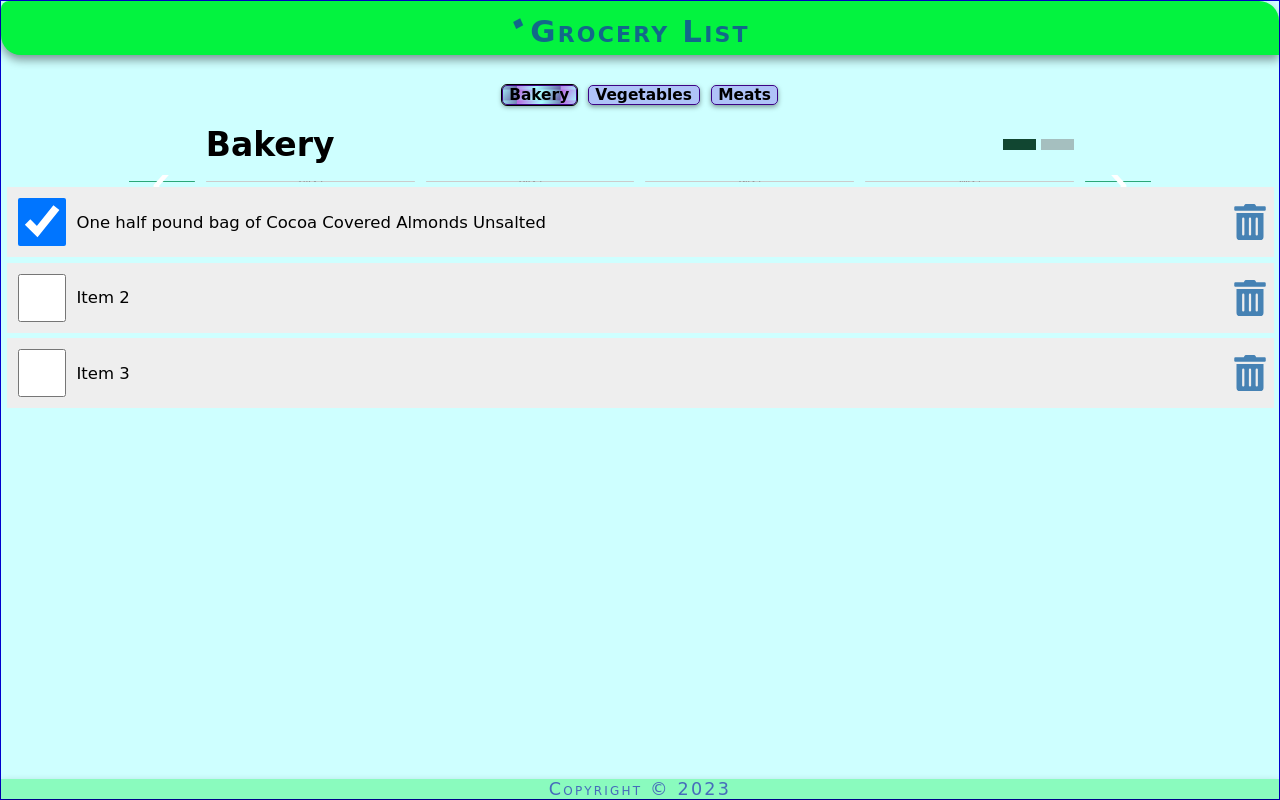
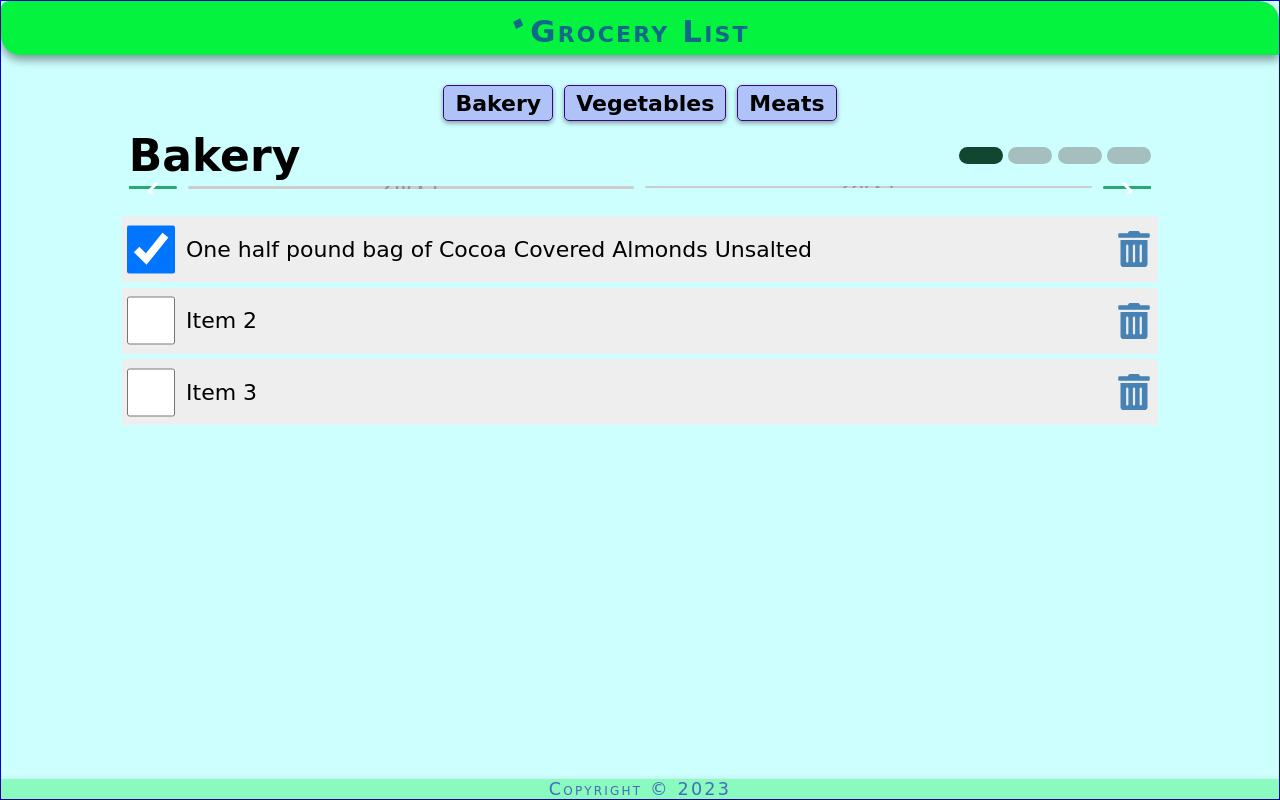
Before and after one commit to suatcg/react-grocery-list, a React app: page / in a window 1280 px wide. Built offline with nearby package versions, Linux system fonts and the light colour scheme.

Commit message:
responsiveness applied

```diff
--- a/src/Component/Categories.css
+++ b/src/Component/Categories.css
@@ -8,6 +8,7 @@
 	justify-content: center;
 	align-items: center;
 	padding: 0.4rem 0;
+	margin: 0;
 	/* border: 1px solid red; */
 }
 
@@ -39,7 +40,7 @@
 	outline: 1px solid black;
 }
 
-/* .category-items:active {
+.category-items:active {
 	background: linear-gradient(
 		127deg,
 		rgb(188 95 225),
@@ -49,8 +50,8 @@
 	background-size: 120% 60%;
 	animation: gradient-animation 1.5s ease infinite;
 	outline: 1px solid black;
-} */
-.active-category {
+}
+/* .active-category {
 	font-weight: bolder;
 	background: linear-gradient(
 		127deg,
@@ -61,7 +62,7 @@
 	background-size: 60% 60%;
 	animation: gradient-animation 1.5s ease infinite;
 	outline: 1px solid black;
-}
+} */
 
 @keyframes gradient-animation {
 	0% {
@@ -74,3 +75,10 @@
 		background-position: 0% 50%;
 	}
 }
+
+@media (min-width: 426px) {
+	.category-items {
+		font-size: 1rem;
+		padding: 0.2rem 0.5rem;
+	}
+}
--- a/src/Component/Categories.js
+++ b/src/Component/Categories.js
@@ -5,7 +5,7 @@ const Categories = ({ categorySelect }) => {
 	return (
 		<div className="category-container">
 			<ul className="category-list" onClick={(e) => categorySelect(e)}>
-				<li className="category-items active-category">Bakery</li>
+				<li className="category-items">Bakery</li>
 				<li className="category-items">Vegetables</li>
 				<li className="category-items">Meats</li>
 			</ul>
--- a/src/Component/Lists.js
+++ b/src/Component/Lists.js
@@ -3,7 +3,7 @@ import { FaTrashAlt } from 'react-icons/fa';
 
 const Lists = ({ items, handleClick }) => {
 	return (
-		<ul>
+		<ul className="list-container">
 			{items.map((item) => (
 				<li className="item" key={item.id}>
 					<input
--- a/src/Component/Product.css
+++ b/src/Component/Product.css
@@ -1,5 +1,6 @@
 :root {
-	--handle-size: 3rem;
+	/* --handle-size: 3rem; */
+	--handle-size: 1rem;
 	--img-gap: 0.25rem;
 }
 
@@ -14,7 +15,7 @@
 }
 
 .slider {
-	--items-per-screen: 4;
+	--items-per-screen: 2;
 	--slider-index: 0;
 	display: flex;
 	flex-grow: 1;
@@ -23,13 +24,13 @@
 	transition: transform 250ms ease-in-out;
 }
 
-/* .slider > img {
+.slider > img {
 	flex: 0 0 calc(100% / var(--items-per-screen));
 	max-width: calc(100% / var(--items-per-screen));
 	aspect-ratio: 16 / 9;
 	padding: var(--img-gap);
 	border-radius: 1rem;
-} */
+}
 
 .slider > span {
 	display: block;
@@ -39,7 +40,8 @@
 }
 
 .slider > span > img {
-	/* aspect-ratio: 16 / 9; */
+	width: 100%;
+	max-width: 100%;
 	border-radius: 1rem;
 }
 
@@ -79,6 +81,7 @@
 }
 
 .text {
+	font-size: 2rem;
 	transition: transform 150ms ease-in-out;
 }
 
@@ -90,11 +93,11 @@
 .header {
 	display: flex;
 	justify-content: space-between;
-	padding: 0.5rem calc(var(--img-gap) * 2 + var(--handle-size));
+	/* padding: 0.5rem calc(var(--img-gap) * 2 + var(--handle-size)); */
 }
 
 .title {
-	font-size: 1.5rem;
+	font-size: 1rem;
 	margin: 0;
 }
 
@@ -106,9 +109,13 @@
 }
 
 .progress-item {
-	flex: 0 0 1.5rem;
-	min-width: 1.5rem;
+	/* flex: 0 0 1.5rem; */
+	flex: 0 0 1rem;
+	/* min-width: 1.5rem; */
+	min-width: 1rem;
+	/* height: 0.5rem; */
 	height: 0.5rem;
+	border-radius: var(--handle-size);
 	background-color: #77777777;
 	transition: all 0.3s ease-in-out;
 }
@@ -123,14 +130,86 @@
 	background-color: rgb(17, 70, 49);
 }
 
-@media (max-width: 100px) {
+.skeleton {
+	height: 4.5rem;
+}
+/* @media (mim-width: 375px) {
 	.slider {
-		--items-per-screen: 3;
+		--items-per-screen: 2;
 	}
-}
+	.skeleton {
+		height: 5rem;
+	}
+} */
 
-@media (max-width: 760px) {
+/* @media (min-width: 321px) and (max-width: 424px) {
+	.skeleton {
+		height: 5rem;
+	}
+} */
+
+@media (min-width: 425px) {
 	.slider {
 		--items-per-screen: 2;
 	}
 }
+
+@media (min-width: 426px) and (max-width: 768px) {
+	.slider {
+		--items-per-screen: 3;
+	}
+
+	.skeleton {
+		height: 6rem;
+	}
+
+	.handle {
+		width: 2.2rem;
+	}
+
+	.title {
+		font-size: 1.5rem;
+	}
+
+	.progress-item {
+		flex: 0 0 1.5rem;
+		min-width: 1.5rem;
+		height: 0.75rem;
+	}
+
+	.skeleton {
+		height: 7rem;
+	}
+}
+
+@media (min-width: 769px) and (max-width: 1023px) {
+	.skeleton {
+		height: 9rem;
+	}
+}
+
+@media (min-width: 1024px) {
+	.handle {
+		width: 2.2rem;
+	}
+
+	.title {
+		font-size: 2rem;
+	}
+
+	.progress-item {
+		flex: 0 0 2rem;
+		min-width: 2rem;
+		height: 0.75rem;
+	}
+
+	.skeleton {
+		height: 10rem;
+	}
+}
+
+@media (min-width: 1440px) {
+	.slider {
+		--items-per-screen: 5;
+	}
+}
--- a/src/Component/ProductConatiner.js
+++ b/src/Component/ProductConatiner.js
@@ -12,7 +12,9 @@ const ProductConatiner = ({ category, err, loading, clickHandler }) => {
 				<Skeleton
 					color="grey"
 					highlightColor="#AAA"
-					className="handle "
+					className="handle skeleton"
+					// duration={2.5}
+					// height="55"
 				></Skeleton>
 			</SkeletonTheme>
 		);
@@ -46,7 +48,7 @@ const ProductConatiner = ({ category, err, loading, clickHandler }) => {
 					delayMethod="throttle"
 					useIntersectionObserver={true}
 					threshold={500}
-					effect="blur"
+					effect="opacity"
 					key={el.id}
 					src={el.url}
 					alt={el.name}
--- a/src/Component/Products.js
+++ b/src/Component/Products.js
@@ -85,7 +85,7 @@ const Products = ({ categoryName }) => {
 		<div className="product-container">
 			<div className="row">
 				<div className="header">
-					<h3 className="title">{categoryName}</h3>
+					<h4 className="title">{categoryName}</h4>
 					<div
 						onClick={(e) => progressClick(e.target)}
 						className="progress-bar"
--- a/src/index.css
+++ b/src/index.css
@@ -124,17 +124,26 @@ ul {
 	width: 100%;
 	list-style: none;
 	padding: 0 0.25rem 0.25rem;
+	margin: 1rem 0 0 0;
 }
 
 ul li::before {
 	content: '\200B';
 }
 
+/* .item {
+	display: flex;
+	justify-content: flex-start;
+	align-items: center;
+	padding: 0.5rem 0 0.5rem 0.5rem;
+	margin: 0.25rem 0;
+	background-color: #eee;
+} */
 .item {
 	display: flex;
 	justify-content: flex-start;
 	align-items: center;
-	padding: 0.5rem 0 0.5rem 0.5rem;
+	padding: 0.25rem 0 0.25rem 0.25rem;
 	margin: 0.25rem 0;
 	background-color: #eee;
 }
@@ -143,7 +152,7 @@ ul li::before {
 	margin: 0;
 }
 
-.item input[type='checkbox'] {
+/* .item input[type='checkbox'] {
 	text-align: center;
 	width: 2.5rem;
 	width: 48px;
@@ -153,22 +162,44 @@ ul li::before {
 	min-height: 48px;
 	cursor: pointer;
 	margin-right: 0.5rem;
+} */
+
+.item input[type='checkbox'] {
+	text-align: center;
+	width: 24px;
+	min-width: 24px;
+	height: 24px;
+	min-height: 24px;
+	cursor: pointer;
+	margin-right: 0.5rem;
 }
 
 .item input[type='checkbox']:focus + label {
 	text-decoration: underline;
 }
 
+/* .item > label {
+	font-size: 0.75rem;
+	flex-grow: 1;
+} */
 .item > label {
 	font-size: 0.75rem;
 	flex-grow: 1;
 }
 
-.item svg {
+/* .item svg {
 	width: 48px;
 	min-width: 48px;
 	height: 36px;
 	font-size: 1rem;
+	color: steelblue;
+	cursor: pointer;
+} */
+.item svg {
+	width: 24px;
+	min-width: 24px;
+	height: 18px;
+	font-size: 0.5rem;
 	color: steelblue;
 	cursor: pointer;
 }
@@ -239,3 +270,26 @@ ul li::before {
 	top: 0;
 	bottom: 0;
 }
+
+@media (min-width: 768px) {
+	.item input[type='checkbox'] {
+		width: 2.5rem;
+		width: 48px;
+		min-width: 48px;
+		height: 2.5rem;
+	}
+
+	.item > label {
+		font-size: 1rem;
+	}
+
+	.list-container {
+		width: 82%;
+	}
+
+	.item svg {
+		width: 48px;
+		min-width: 48px;
+		height: 36px;
+	}
+}
```
